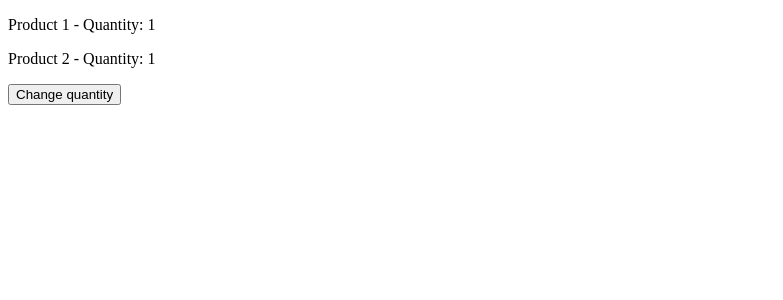
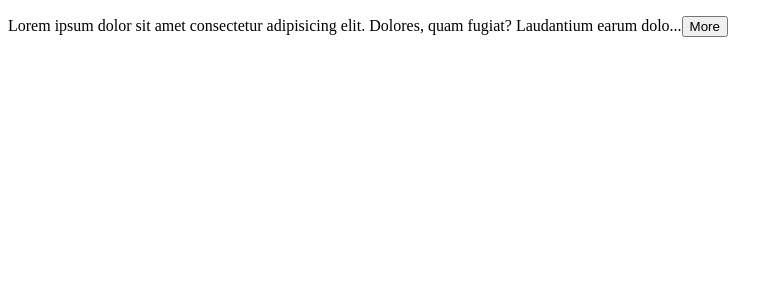
Before and after one commit to Jamal-SaadEddin/react-app, a React (Vite) app: page / in a window 1280 px wide. Shown: the top 300 px of the page, without its empty margins (0-783 px from the left). Built offline with nearby package versions, Linux system fonts and the light colour scheme.

Commit message:
13- Exercise- Building an ExpandableText Component

```diff
--- a/src/App.tsx
+++ b/src/App.tsx
@@ -1,32 +1,21 @@
-import { useState } from "react";
-import produce from "immer";
+import ExpandableText from "./components/ExpandableText";
 
 function App() {
-  const [cart, setCart] = useState({
-    discount: 0.1,
-    items: [
-      { id: 1, title: "Product 1", quantity: 1 },
-      { id: 2, title: "Product 2", quantity: 1 },
-    ],
-  });
-
-  const handleClick = () => {
-    setCart(
-      produce((cart) => {
-        const item = cart.items.find((item) => item.id === 1);
-        if (item) item.quantity++;
-      })
-    );
-  };
-
   return (
     <div>
-      {cart.items.map((item) => (
-        <p key={item.id}>
-          {item.title} - Quantity: {item.quantity}
-        </p>
-      ))}
-      <button onClick={handleClick}>Change quantity</button>
+      <ExpandableText>
+        Lorem ipsum dolor sit amet consectetur adipisicing elit. Dolores, quam
+        fugiat? Laudantium earum doloribus, veniam ducimus ratione possimus
+        dignissimos ad accusamus exercitationem iure similique atque laboriosam
+        facilis minus. At iste quisquam excepturi harum facilis expedita itaque
+        ipsum illo rem molestiae voluptatibus reiciendis modi quod nulla
+        explicabo, ex ab quos. Porro vero culpa consectetur ut! Laborum dolorem
+        et iure nam architecto, accusantium suscipit minus. Ipsa quam
+        praesentium distinctio saepe quasi eveniet modi nam aut nostrum sapiente
+        nisi accusantium cum, quos explicabo, sequi aspernatur. Distinctio, eos?
+        In eos, iure impedit culpa praesentium maiores ratione, cumque quidem ad
+        alias magnam inventore, ex aut?
+      </ExpandableText>
     </div>
   );
 }
--- /dev/null
+++ b/src/components/ExpandableText.tsx
@@ -0,0 +1,22 @@
+import { useState } from "react";
+
+interface Props {
+  children: string;
+  maxChars?: number;
+}
+
+const ExpandableText = ({ children, maxChars = 100 }: Props) => {
+  const [isExpanded, setExpanded] = useState(false);
+  if (children.length <= maxChars) return <p>{children}</p>;
+  const text = isExpanded ? children : children.substring(0, maxChars);
+  return (
+    <p>
+      {text}...
+      <button onClick={() => setExpanded(!isExpanded)}>
+        {isExpanded ? "Less" : "More"}
+      </button>
+    </p>
+  );
+};
+
+export default ExpandableText;
```
